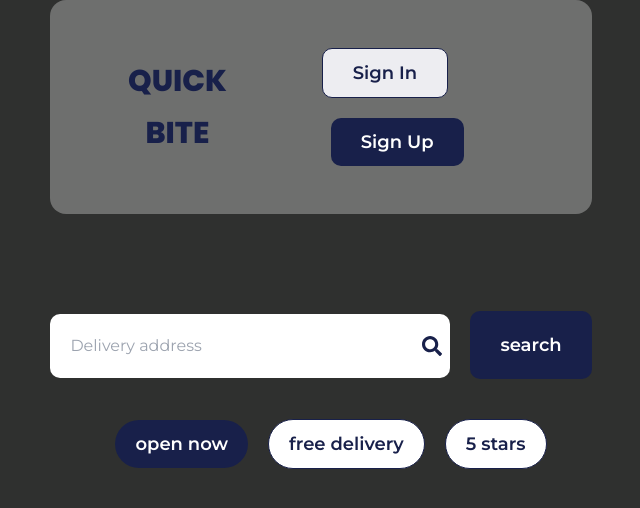
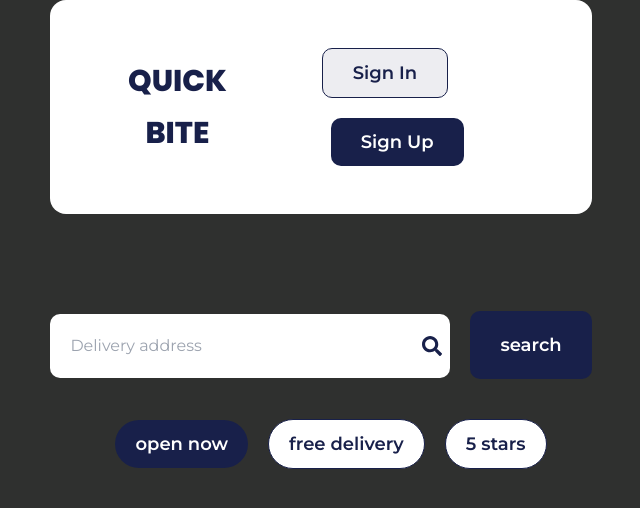
Before and after one commit to decadevs/live-project-frontend-2-quick-bite-frontend, a React (Vite) app in the folder client/: page / in a window 1280 px wide. Shown: the top 508 px of the page, without its empty margins (319-959 px from the left). Built offline with nearby package versions, Linux system fonts and the light colour scheme.

Commit message:
made some changes to styles of otpPage

```diff
--- a/client/src/components/otpVerification/OtpVerification.css
+++ b/client/src/components/otpVerification/OtpVerification.css
@@ -18,7 +18,7 @@ body {
 }
 
 .container {
-    background-color: rgba(255, 255, 255, 0.3);
+    background-color: rgba(255, 255, 255);
     border-radius: 1rem;
     padding: 3rem;
     max-width: 100rem;
```
